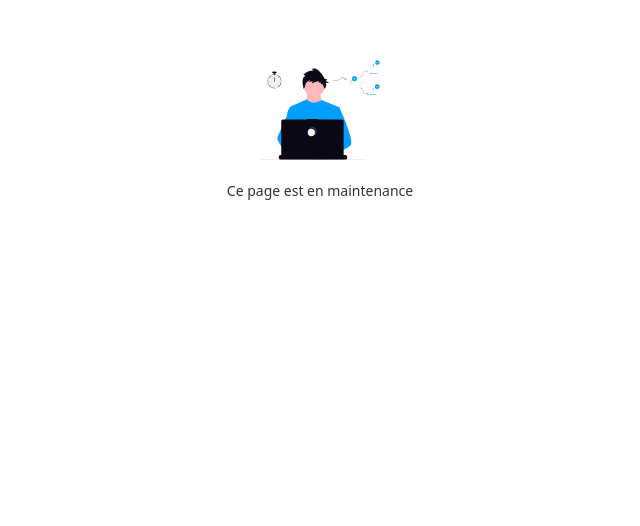
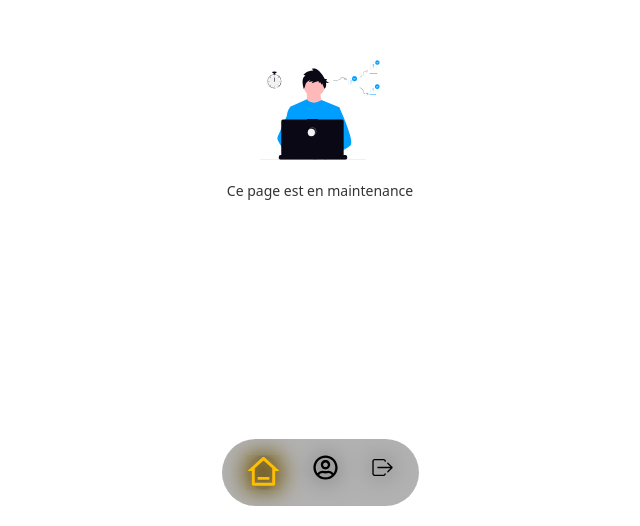
Before and after one commit to mickael2109/motosecure_front, a React (Vite) app: page /profil in a window 1280 px wide. Shown: the part 274-800 px from the top of the page, without its empty margins (320-960 px from the left). Built offline with nearby package versions, Linux system fonts and the light colour scheme.

Commit message:
add sidebar

```diff
--- a/src/components/Sidebar.tsx
+++ b/src/components/Sidebar.tsx
@@ -9,9 +9,23 @@ const Sidebar = () => {
     const [path, setPath] = useState('home')
 
     return (
-        <div className="dock dock-xs bg-base-200 h-[8vh]">
-            <NavLink to="/home/profil" className={`${path === "profil"? "dock-active ": ""}`} onClick={() => setPath("profil")}>
+        <div className="fixed w-full flex flex-row items-center justify-center bottom-5 z-9999">
+           <div  className="flex flex-row px-6 py-4 justify-center gap-8  dark:bg-white/10 bg-black/30 backdrop-blur-md   rounded-full">
+                <NavLink to="/home/profil" className={`${path === "profil"? "dock-active ": ""} `} onClick={() => setPath("profil")}>
+                    <i className="text-[35px] text-second_mc"><RiHome3Line></RiHome3Line></i>
+                </NavLink>
+
+                <NavLink to="/home" className={`${path === "home"? "dock-active ": ""}`} onClick={() => setPath("home")}>
                     <i className="text-[25px]"><FaRegUserCircle></FaRegUserCircle></i>
+                </NavLink>
+
+                <NavLink to="/" >
+                    <i className="text-[25px]"><IoIosLogOut></IoIosLogOut></i>
+                </NavLink>
+           </div>
+           <div  className="flex flex-row px-6 py-4 justify-center gap-8   rounded-full absolute -z-1">
+                <NavLink to="/home/profil" className={`${path === "profil"? "dock-active ": ""} bg-second_mc  backdrop-blur-md `} onClick={() => setPath("profil")}>
+                    <i className="text-[35px]"><FaRegUserCircle></FaRegUserCircle></i>
                 </NavLink>
 
                 <NavLink to="/home" className={`${path === "home"? "dock-active ": ""}`} onClick={() => setPath("home")}>
@@ -22,6 +36,7 @@ const Sidebar = () => {
                     <i className="text-[25px]"><IoIosLogOut></IoIosLogOut></i>
                 </NavLink>
            </div>
+        </div>
     );
 }
 
--- a/src/pages/Home/Layout.tsx
+++ b/src/pages/Home/Layout.tsx
@@ -1,4 +1,5 @@
 import { Outlet } from 'react-router-dom';
+import Sidebar from '../../components/Sidebar';
 // import Sidebar from '../../components/Sidebar';
 
 const Layout = () => {
@@ -15,7 +16,7 @@ const Layout = () => {
             </div>
 
             {/* sidebar */}
-            {/* <div><Sidebar /></div> */}
+            <div><Sidebar /></div>
 
         </div>
 
```
Lines whose indentation alone changed are shown as unchanged.
